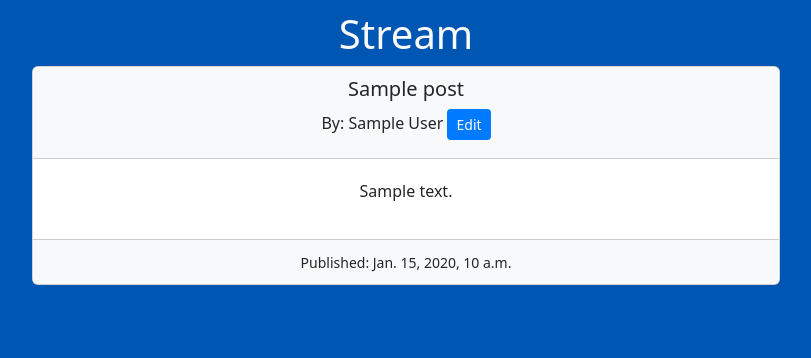
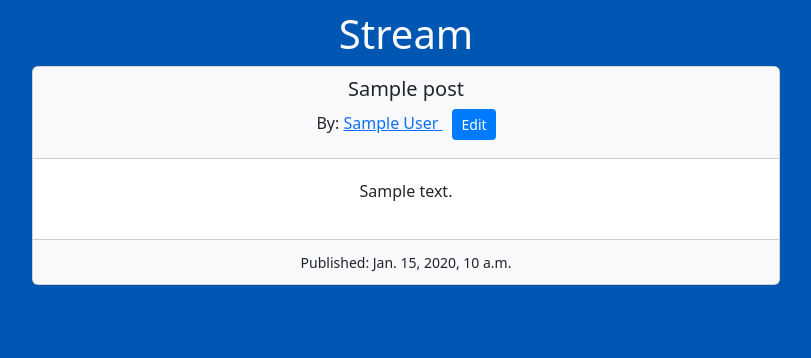
Before and after one commit to momo3404/MySocial, a Django app: page /mysocial/authors/00000000-0000-0000-0000-000000000001/posts/ in a window 1280 px wide. Shown: the part 62-420 px from the top of the page, without its empty margins (234-1045 px from the left). Run offline with Django 4.2, Linux system fonts and the light colour scheme; tables that the repository leaves empty hold one stand-in row (values such as "Sample post").

Commit message:
Redirect to profile in stream

```diff
--- a/mysocial/templates/base/mysocial/stream_posts.html
+++ b/mysocial/templates/base/mysocial/stream_posts.html
@@ -84,10 +84,12 @@
                 <div class="card post-card" id="post-{{ post.id }}">
                     <div class="card-header post-header">
                         <h5 class="post-title">{{ post.title }}</h5>
-                        <h6>By: {{ post.author.displayName }}
+                        <h6>By: <a href="{% url 'mysocial:public_profile' post.author.authorId %}" >
+                            {{ post.author.displayName }}
+                            </a>
                         <!-- Edit Button -->
                         {% if author.authorId == post.author.authorId %}
-                        <button onclick="editPost('{{ post.id }}', '{{ post.title|escapejs }}', '{{ post.content|escapejs }}');" class="btn btn-sm btn-edit">Edit</button>
+                        <button style = "margin-left: 10px;" onclick="editPost('{{ post.id }}', '{{ post.title|escapejs }}', '{{ post.content|escapejs }}');" class="btn btn-sm btn-edit">Edit</button>
                         {% endif %}
                         </h6>
                     </div>
```
